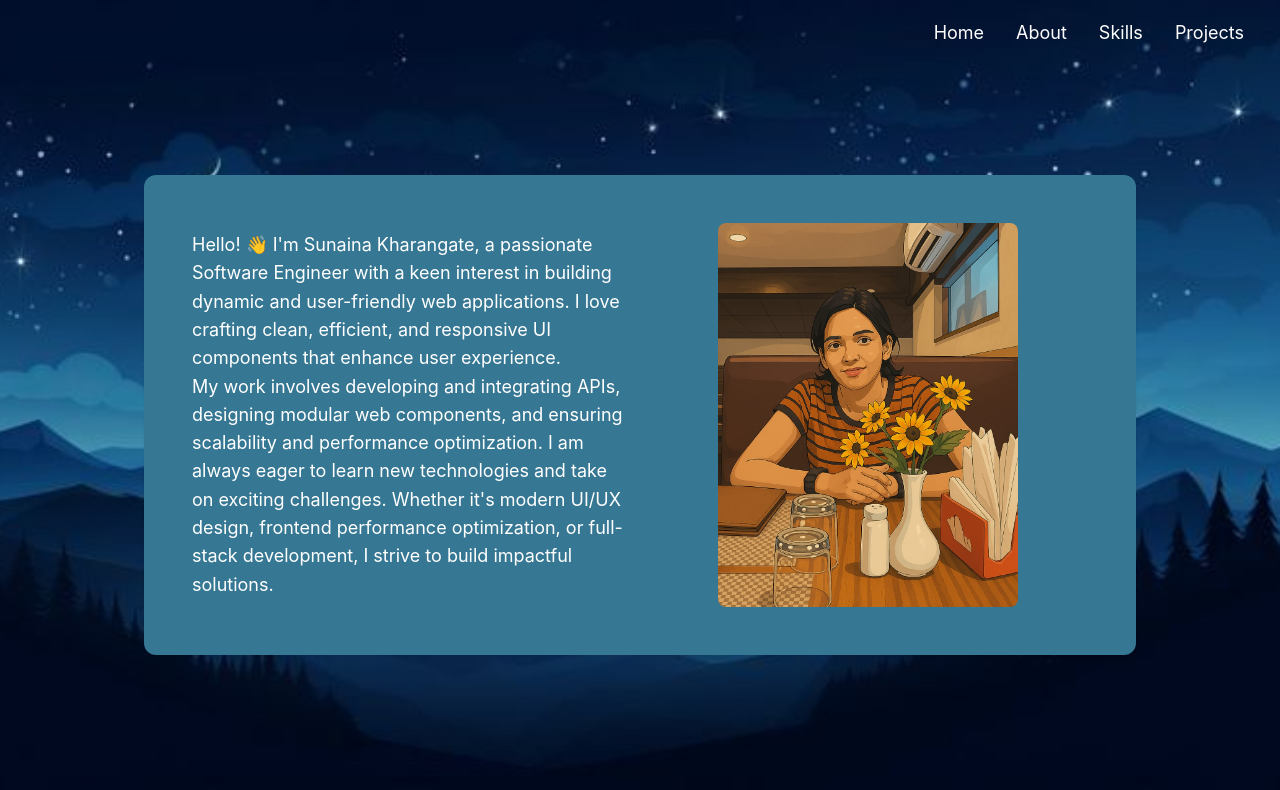
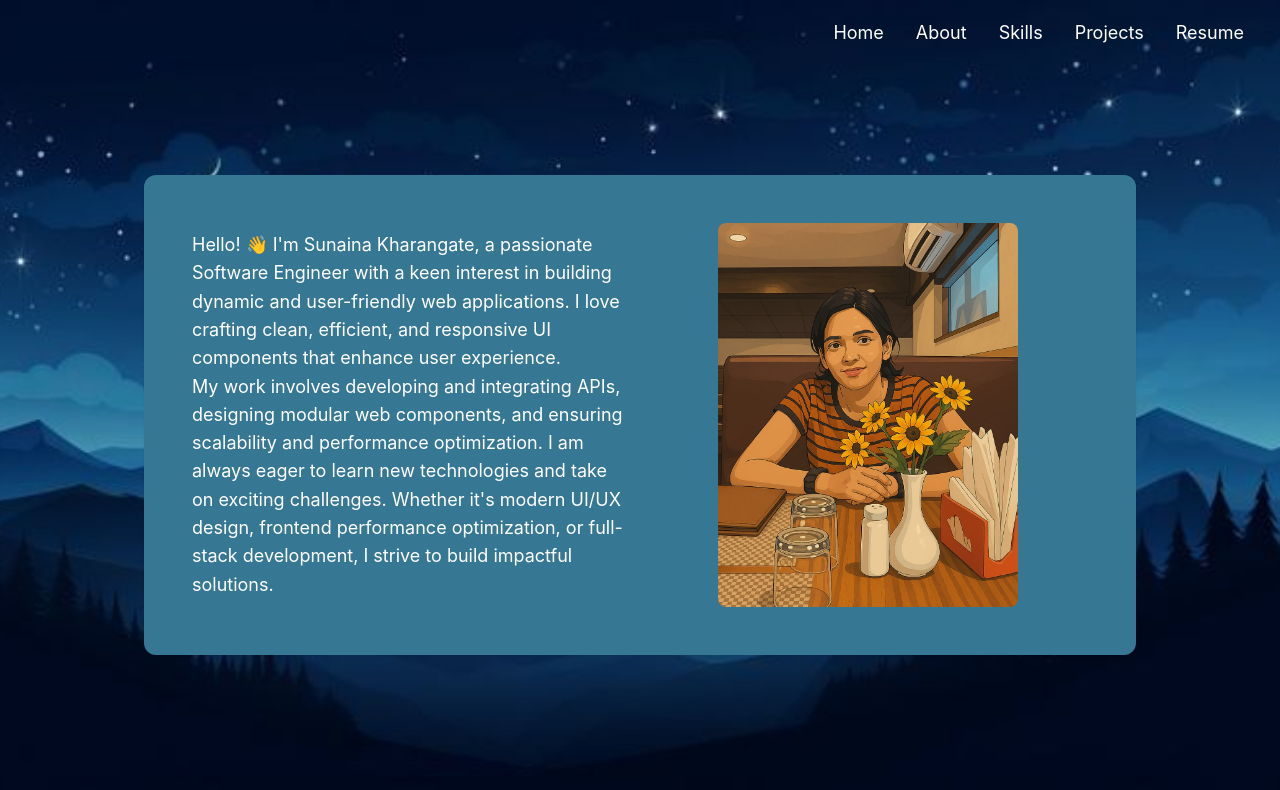
Before and after one commit to sunaina47/portfolio, a Next.js app: page /About in a window 1280 px wide. Shown: the top 790 px of the page. Built offline with nearby package versions, Linux system fonts and the light colour scheme.

Commit message:
Added resume

```diff
--- a/src/app/About/page.js
+++ b/src/app/About/page.js
@@ -3,11 +3,12 @@
 import React from "react";
 import Navbar from "@/components/Navbar/Navbar";
 import "./About.css";
-import { Card, Row, Col } from "antd";
+import { Card, Row, Col, Button } from "antd";
 import Skills from "@/components/Skills/Skills";
 import Project from "@/components/Project/Project";
 import Footer from "@/components/footer/Footer";
 import Image from "next/image";
+import { CloudDownloadOutlined } from "@ant-design/icons";
 
 const index = () => {
   return (
--- a/src/components/Navbar/Navbar.js
+++ b/src/components/Navbar/Navbar.js
@@ -31,6 +31,14 @@ const AboutItems = [
     key: "Projects",
     label: <a href="#projects">Projects</a>,
   },
+  {
+    key: "Resume",
+    label: (
+      <a href="/Sunaina Kharangate Resume.pdf" download>
+        Resume
+      </a>
+    ),
+  },
 ];
 
 const ContactItems = [
```
Also changed, not shown: 1 other file (tests, documents, lock files or other folders).
